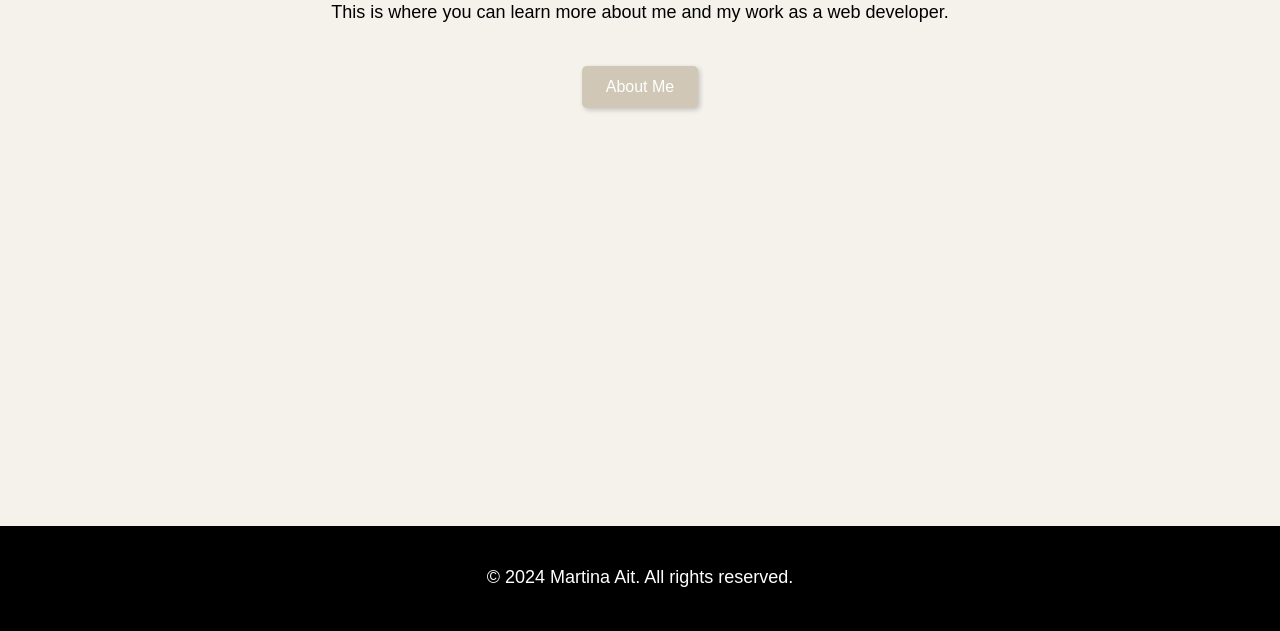
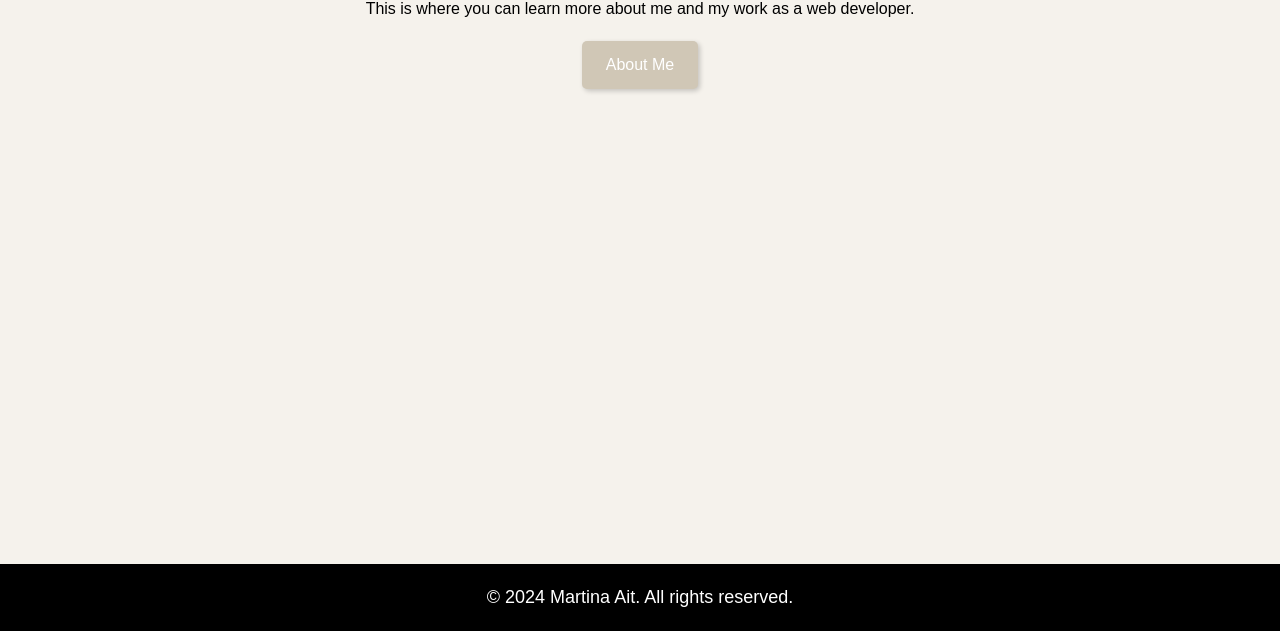
Before and after one commit to AITMAR-TAFE/Final-project, a website: page index.html in a window 1280 px wide. Shown: the part 169-800 px from the top of the page. Drawn offline with Linux system fonts and the light colour scheme.

Commit message:
chore(tailwind): set up Tailwind CSS for styling

```diff
--- a/index.html
+++ b/index.html
@@ -5,9 +5,11 @@
         <meta name="viewport" content="width=device-width, initial-scale=1.0">
         <title>Martina Portfolio</title>
         <link rel="stylesheet" href="assets/css/styles.css">
+        <link href="./assets/css/site.css" rel="stylesheet">
+
     </head>
     <body>
-        <header>
+        <header class="sticky top-0 z-50">
         <nav class="navbar">
             <button class="hamburger" onclick="toggleMenu()">☰</button>
             <ul id="mobileNav" class="mobile-nav-content">
@@ -29,8 +31,8 @@
         </nav>
     </header>
         <main>
-            <h1>Welcome to my Portfolio Website!</h1>
-            <p>This is where you can learn more about me and my work as a web developer.</p>
+            <h1 style="font-size: 3rem; font-weight: normal;">Welcome to my Portfolio Website!</h1>
+            <p style="font-size: 1rem;">This is where you can learn more about me and my work as a web developer.</p>
             <a href="about.html" class="button">About Me</a>
         </main>
         <footer>
--- /dev/null
+++ b/package.json
@@ -0,0 +1,5 @@
+{
+  "devDependencies": {
+    "tailwindcss": "^3.4.15"
+  }
+}
--- /dev/null
+++ b/src/input.css
@@ -0,0 +1,3 @@
+@tailwind base;
+@tailwind components;
+@tailwind utilities;
--- /dev/null
+++ b/tailwind.config.js
@@ -0,0 +1,10 @@
+/** @type {import('tailwindcss').Config} */
+module.exports = {
+  content: [
+      './*.html'
+  ],
+  theme: {
+    extend: {},
+  },
+  plugins: [],
+};
```
Also changed, not shown: about.html (+4 -3 lines), contact.html (+2 -1 lines), example.html (+2 -1 lines), projects.html (+2 -1 lines), resume.html (+1 -0 lines), assets/css/site.css (added), 1 other file. Lines whose indentation alone changed are shown as unchanged.
